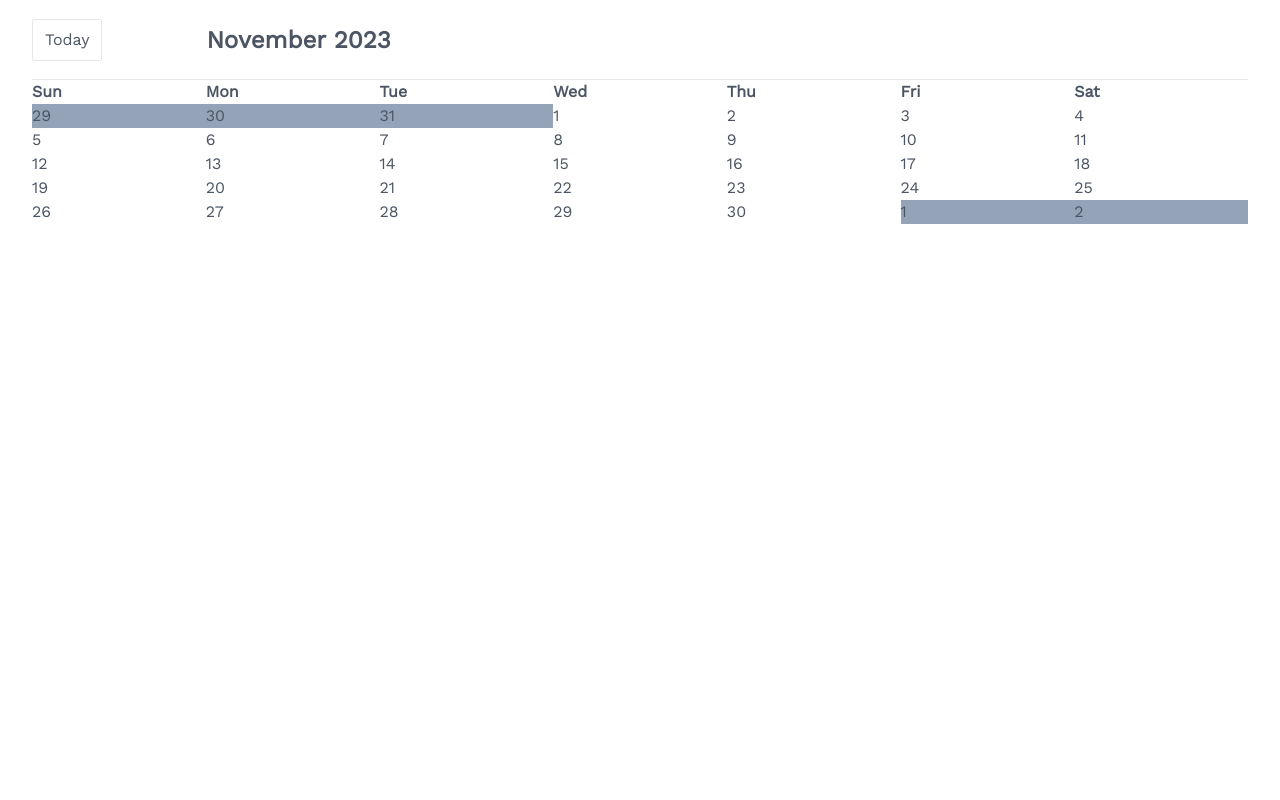
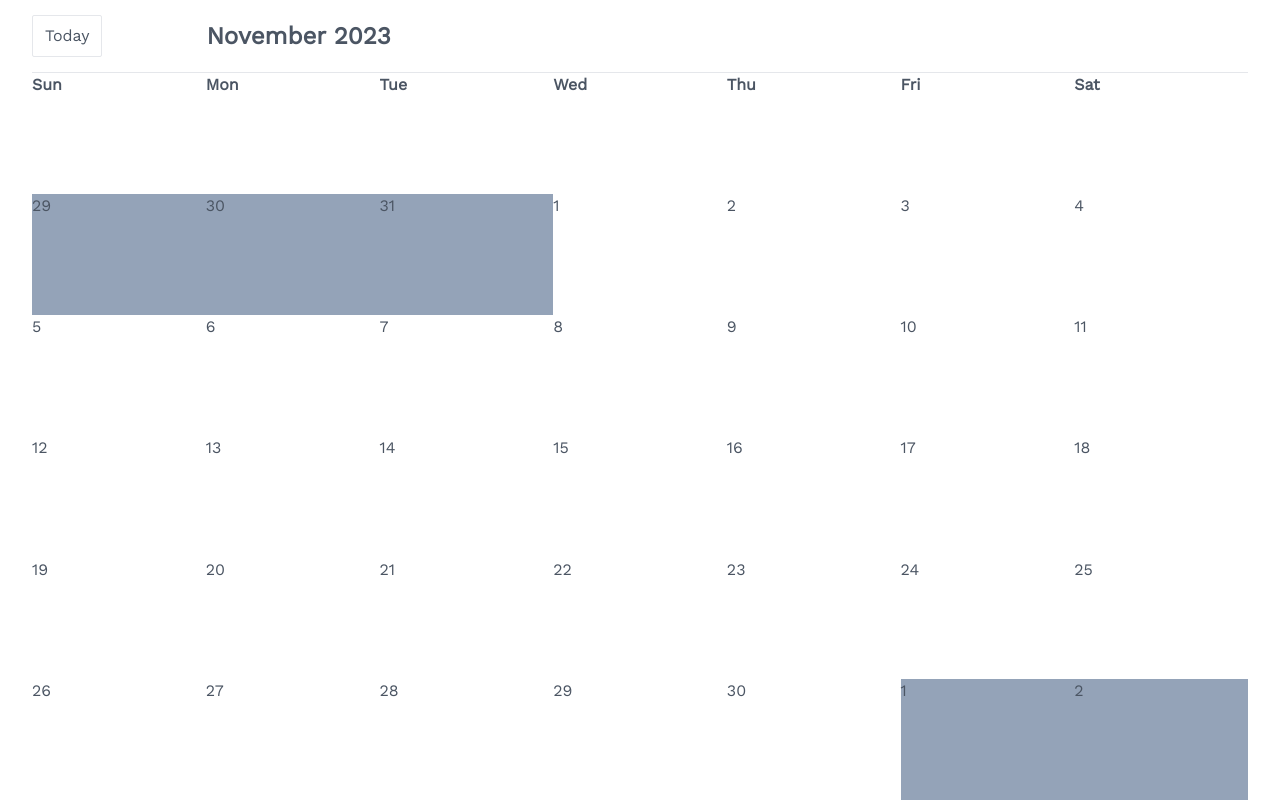
Before and after one commit to danhchau-phan/calendar, a React (Create React App) app: page / in a window 1280 px wide. Built offline with nearby package versions, Linux system fonts and the light colour scheme; some icons are missing.

Commit message:
layout adjustments

```diff
--- a/src/App.tsx
+++ b/src/App.tsx
@@ -10,7 +10,7 @@ function App() {
 	})
 	return (
 		<>
-			<div className="mx-8 text-gray-600">
+			<div className="mx-8 h-screen text-gray-600 flex flex-col">
 				<Navigation setMonthYear={setMonthYear} month={monthYear.month} year={monthYear.year} />
 				<Month {...monthYear} />
 			</div>
--- a/src/index.scss
+++ b/src/index.scss
@@ -2,3 +2,7 @@
 @tailwind components;
 @tailwind utilities;
 @import url('https://fonts.googleapis.com/css2?family=Work+Sans:wght@300;400&display=swap');
+
+body {
+  @apply h-screen;
+}
```
